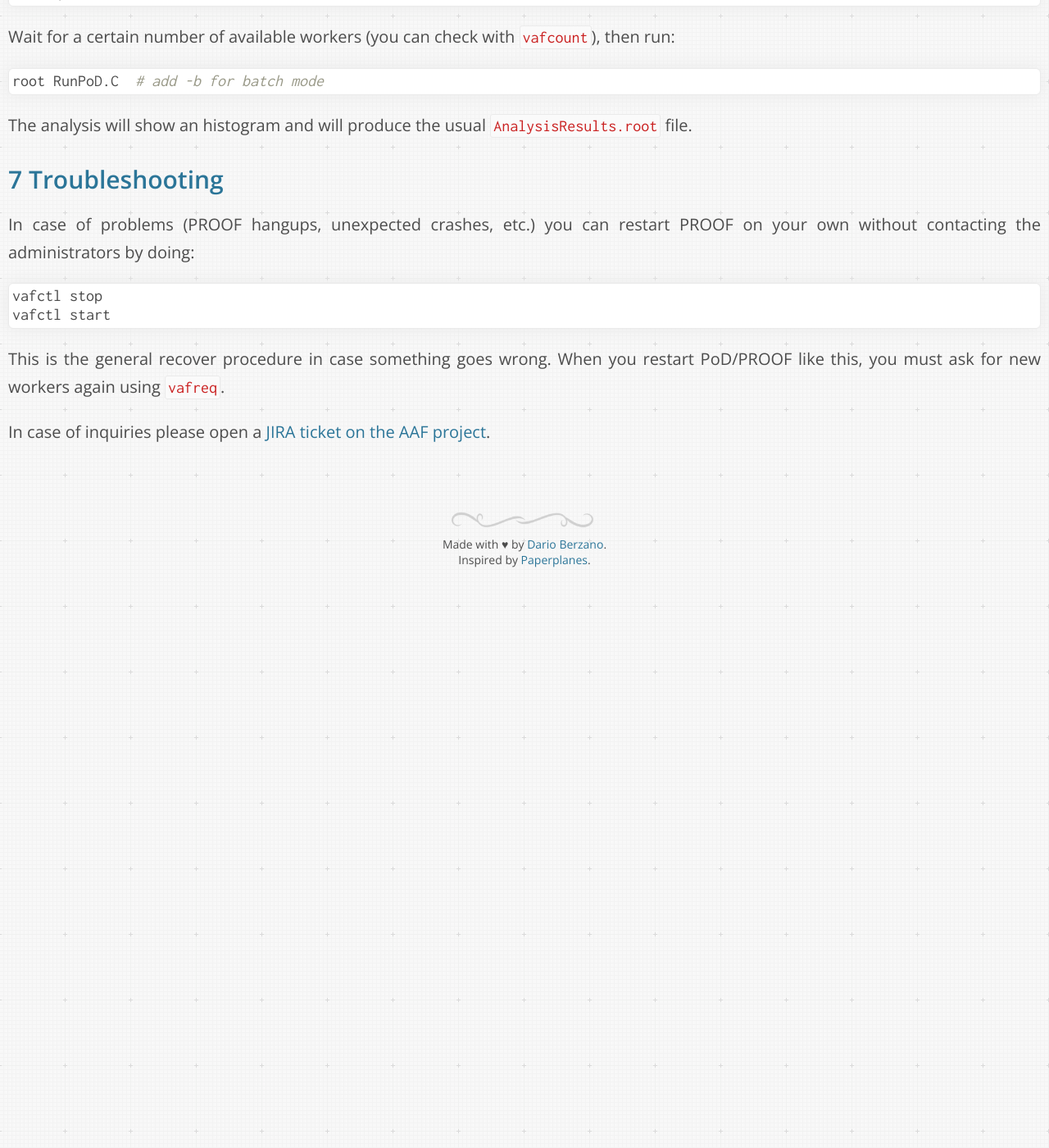
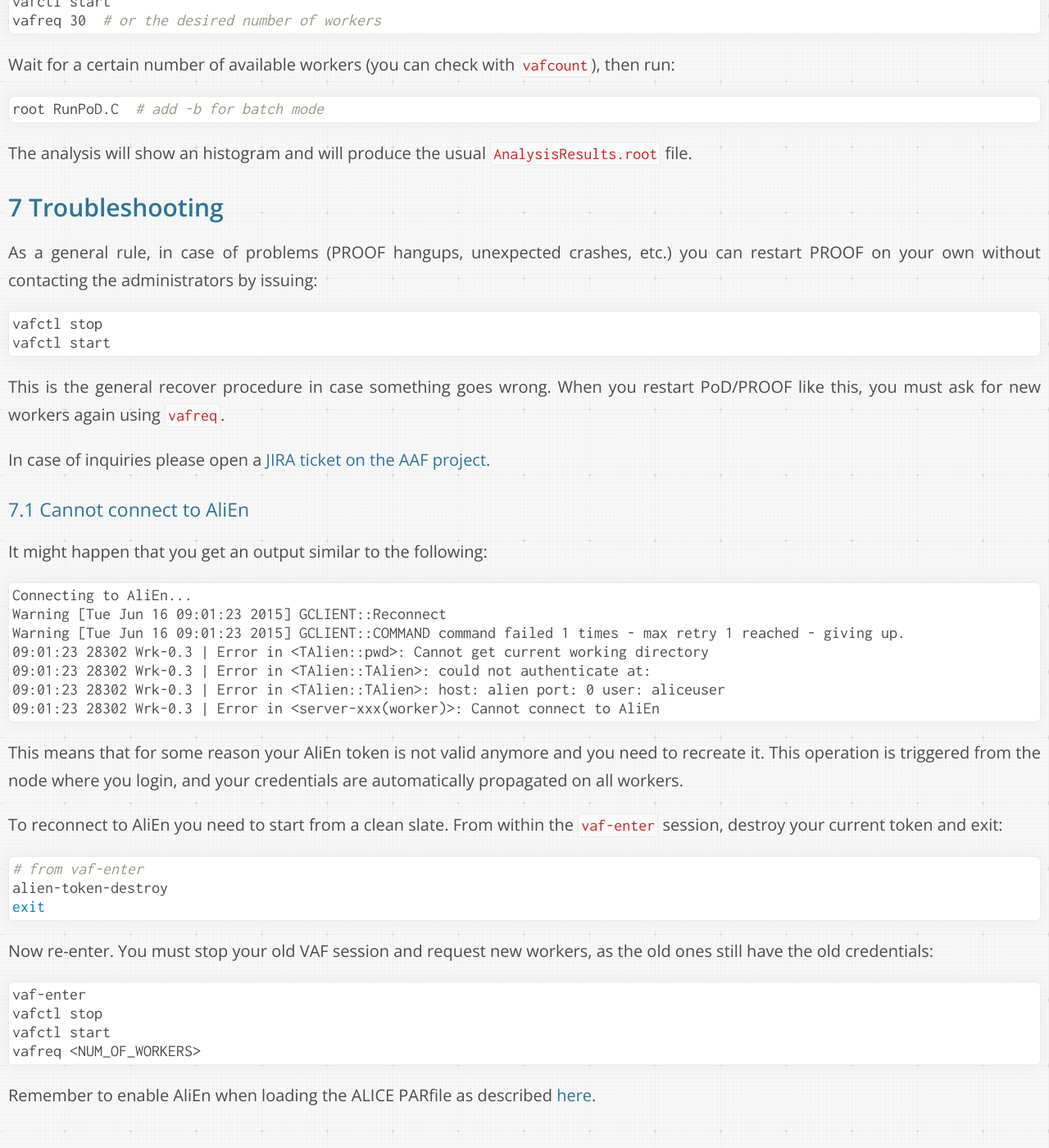
Before and after one commit to dberzano/dberzano.github.io, a Jekyll site: the page built from alice/vcaf/usersguide/index.md, in a window 1280 px wide and 1400 px high, scrolled down 10541 px. Shown: the whole window at 82% size. Built offline with Jekyll 4.4.1, drawn with Linux system fonts in a browser that asks for light colours; Markdown is read by kramdown in place of the engine named in the settings; before the commit the page ends 11258 px from its top, so only the background shows below that; some of the changed text lies outside the part shown.

Commit message:
VCAF: how to reconnect to AliEn

````diff
--- a/alice/vcaf/usersguide/index.md
+++ b/alice/vcaf/usersguide/index.md
@@ -490,8 +490,9 @@
 Troubleshooting
 ---------------
 
-In case of problems (PROOF hangups, unexpected crashes, etc.) you can restart
-PROOF on your own without contacting the administrators by doing:
+As a general rule, in case of problems (PROOF hangups, unexpected crashes, etc.)
+you can restart PROOF on your own without contacting the administrators by
+issuing:
 
 ```bash
 vafctl stop
@@ -503,3 +504,44 @@
 
 In case of inquiries please open a
 [JIRA ticket on the AAF project](https://alice.its.cern.ch/).
+
+
+### Cannot connect to AliEn
+
+It might happen that you get an output similar to the following:
+
+```
+Connecting to AliEn...
+Warning [Tue Jun 16 09:01:23 2015] GCLIENT::Reconnect
+Warning [Tue Jun 16 09:01:23 2015] GCLIENT::COMMAND command failed 1 times - max retry 1 reached - giving up.
+09:01:23 28302 Wrk-0.3 | Error in <TAlien::pwd>: Cannot get current working directory
+09:01:23 28302 Wrk-0.3 | Error in <TAlien::TAlien>: could not authenticate at:
+09:01:23 28302 Wrk-0.3 | Error in <TAlien::TAlien>: host: alien port: 0 user: aliceuser
+09:01:23 28302 Wrk-0.3 | Error in <server-xxx(worker)>: Cannot connect to AliEn
+```
+
+This means that for some reason your AliEn token is not valid anymore and you
+need to recreate it. This operation is triggered from the node where you login,
+and your credentials are automatically propagated on all workers.
+
+To reconnect to AliEn you need to start from a clean slate. From within the
+`vaf-enter` session, destroy your current token and exit:
+
+```bash
+# from vaf-enter
+alien-token-destroy
+exit
+```
+
+Now re-enter. You must stop your old VAF session and request new workers, as the
+old ones still have the old credentials:
+
+```bash
+vaf-enter
+vafctl stop
+vafctl start
+vafreq <NUM_OF_WORKERS>
+```
+
+Remember to enable AliEn when loading the ALICE PARfile as described
+[here](#running_a_proof_analysis).
````
